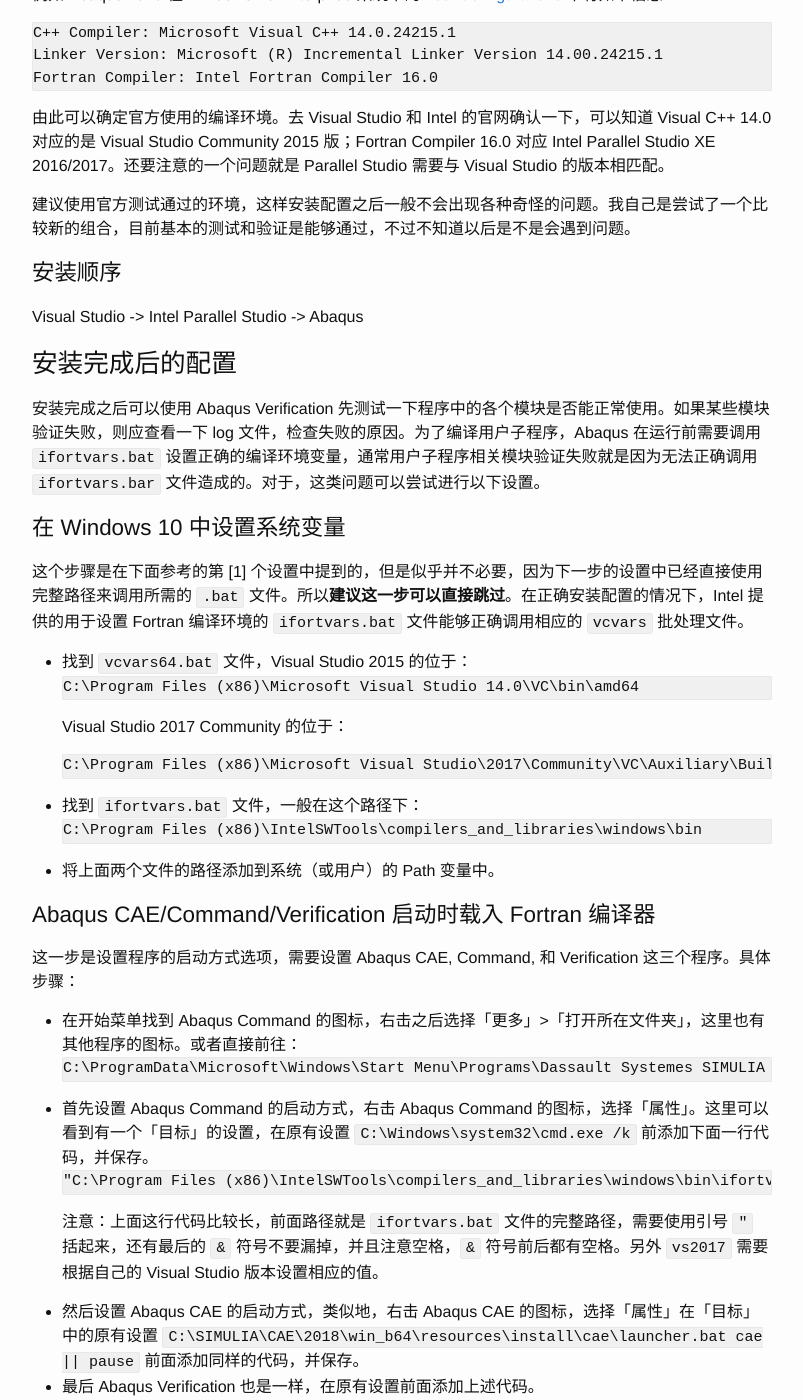
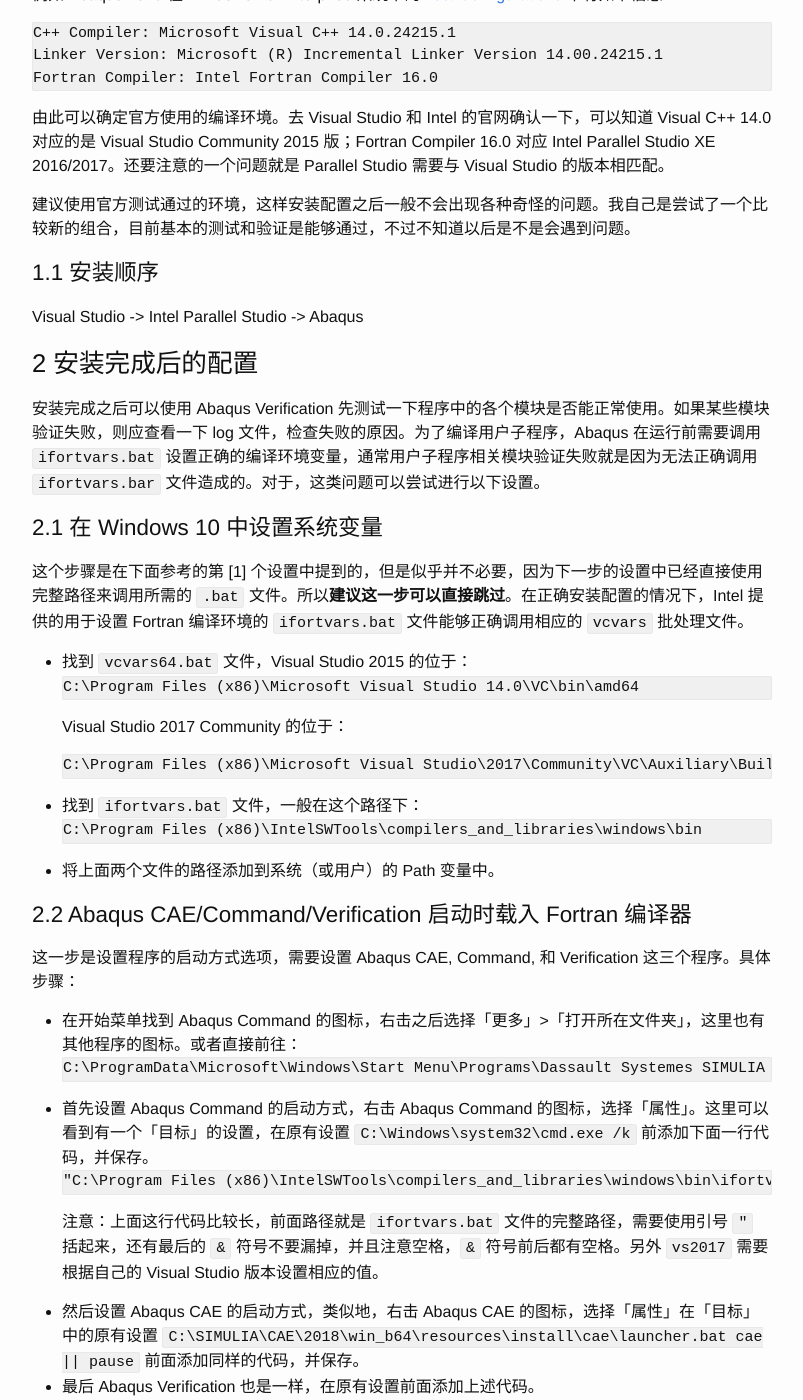
Before and after one commit to wnduan/wnduan.github.io, a Jekyll site: the page built from _posts/2018-11-14-abaqus-2018-link-ivf.md, in a window 1280 px wide and 1400 px high, scrolled down 469 px. Shown: the whole window, without its empty margins (238-1041 px from the left). Built offline with Jekyll 4.4.1, drawn with Linux system fonts in a browser that asks for light colours; comment, search, counter and statistics services are not loaded; some of the changed text lies outside the part shown.

Commit message:
update post

````diff
--- a/_posts/2018-11-14-abaqus-2018-link-ivf.md
+++ b/_posts/2018-11-14-abaqus-2018-link-ivf.md
@@ -14,7 +14,7 @@ tags: [abaqus,visual studio,intel parallel studio]
     - Visual Studio 2017 Community + Visual C++ 14.16.27023.1
     - Intel Parallel Studio XE 2019 + Fortran Compiler 19.0
 
-## 选择与 Abaqus 匹配的编译环境
+## 1 选择与 Abaqus 匹配的编译环境
 在 Abaqus 官网的 [SIMULIA Platforms & Configuration Support](https://www.3ds.com/support/hardware-and-software/simulia-system-information/) 页面可以查看各个版本的系统需求，和测试结果。官方使用的测试环境可以在相应的 Test Configurations 页面查看，其中就有编译器的相关内容。例如 Abaqus 2018 在 Windows 10 Enterprise 系统下的 [Test Configurations](https://www.3ds.com/fileadmin/PRODUCTS/SIMULIA/PDF/guide/test-configurations-abaqus-2018-windows-10.pdf) 中有如下信息：
 
 ```text
@@ -27,13 +27,13 @@ Fortran Compiler: Intel Fortran Compiler 16.0
 
 建议使用官方测试通过的环境，这样安装配置之后一般不会出现各种奇怪的问题。我自己是尝试了一个比较新的组合，目前基本的测试和验证是能够通过，不过不知道以后是不是会遇到问题。
 
-### 安装顺序
+### 1.1 安装顺序
 Visual Studio -> Intel Parallel Studio -> Abaqus
 
-## 安装完成后的配置
+## 2 安装完成后的配置
 安装完成之后可以使用 Abaqus Verification 先测试一下程序中的各个模块是否能正常使用。如果某些模块验证失败，则应查看一下 log 文件，检查失败的原因。为了编译用户子程序，Abaqus 在运行前需要调用 `ifortvars.bat` 设置正确的编译环境变量，通常用户子程序相关模块验证失败就是因为无法正确调用 `ifortvars.bar` 文件造成的。对于，这类问题可以尝试进行以下设置。
 
-### 在 Windows 10 中设置系统变量
+### 2.1 在 Windows 10 中设置系统变量
 这个步骤是在下面参考的第 [1] 个设置中提到的，但是似乎并不必要，因为下一步的设置中已经直接使用完整路径来调用所需的 `.bat` 文件。所以**建议这一步可以直接跳过**。在正确安装配置的情况下，Intel 提供的用于设置 Fortran 编译环境的 `ifortvars.bat` 文件能够正确调用相应的 `vcvars` 批处理文件。
 
 - 找到 `vcvars64.bat` 文件，Visual Studio 2015 的位于：
@@ -50,7 +50,7 @@ Visual Studio -> Intel Parallel Studio -> Abaqus
   ```
 - 将上面两个文件的路径添加到系统（或用户）的 Path 变量中。
 
-### Abaqus CAE/Command/Verification 启动时载入 Fortran 编译器
+### 2.2 Abaqus CAE/Command/Verification 启动时载入 Fortran 编译器
 这一步是设置程序的启动方式选项，需要设置 Abaqus CAE, Command, 和 Verification 这三个程序。具体步骤：
 
 - 在开始菜单找到 Abaqus Command 的图标，右击之后选择「更多」>「打开所在文件夹」，这里也有其他程序的图标。或者直接前往：
@@ -65,7 +65,7 @@ Visual Studio -> Intel Parallel Studio -> Abaqus
 - 然后设置 Abaqus CAE 的启动方式，类似地，右击 Abaqus CAE 的图标，选择「属性」在「目标」中的原有设置 `C:\SIMULIA\CAE\2018\win_b64\resources\install\cae\launcher.bat cae || pause` 前面添加同样的代码，并保存。
 - 最后 Abaqus Verification 也是一样，在原有设置前面添加上述代码。
 
-### 检查相关信息
+### 2.3 检查相关信息
 完成上述两步之后，子程序模块应该就可以正确运行了。可以使用 Abaqus Command 检查当前的系统环境和配置，双击打开 Abauqs Command 命令窗口，输入
 ```cmd
 abaqus info=system
@@ -83,14 +83,14 @@ abaqus verify -user_std
 ```
 就可以看到 Abaqus/Standard 的用户子程序验证 PASS 了。也可以使用 Abaqus Verification 程序运行完整的测试和验证。
 
-## 尾巴
+## 3 尾巴
 由于我使用的不是官方推荐的环境，所以在 Verification 的过程中还是有遇到其他的问题。`C++ make` 模块的验证无法通过。检查 `cpp_make.log` 文件，发现是编译过程中头文件的路径错误：
 ```
 C:\Program Files (x86)\IntelSWTools\compilers_and_libraries\windows\compiler\include\stdint.h(40): error C1803: Cannot open include file: '../../vc/include/stdint.h': No such file or directory
 ```
 可以看到，这里头文件 `stdint.h` 第 40 行引用了另一个 `stdint.h` 头文件，但是路径错误。网上搜索一番，发现是 Visual Studio 在 2017 版中更改了许多文件的路径，而 Intel Parallel 中的某些定义又没有考虑到这些问题，应该说是 Intel Parallel Studio 中的 bug 了。
 
-### 查找 VC 的路径
+### 3.1 查找 VC 的路径
 Micorsoft 提供了一个命令行工具 `vswhere` 可以帮助查找和判断当前 Visual Studio 2017 的环境。现在需要查找 VC 的安装位置，在 PowerShell 中使用：
 ```
 > vswhere -property installationPath
@@ -101,7 +101,7 @@ C:\Program Files (x86)\Microsoft Visual Studio\2017\Community
 .../VC/Tools/MSVC/14.16.27203/include/stdint.h
 ```
 
-### 解决问题
+### 3.2 解决问题
 也没什么好办法，只能来点 dirty hack，直接修改出错的文件。去 `IntelSWTools\...\include\stdint.h` 文件，找到错误的位置：
 ```c
 #include __TMP_STRING(__TMP_PASTE2(__MS_VC_INSTALL_PATH,/include/stdint.h))
````
